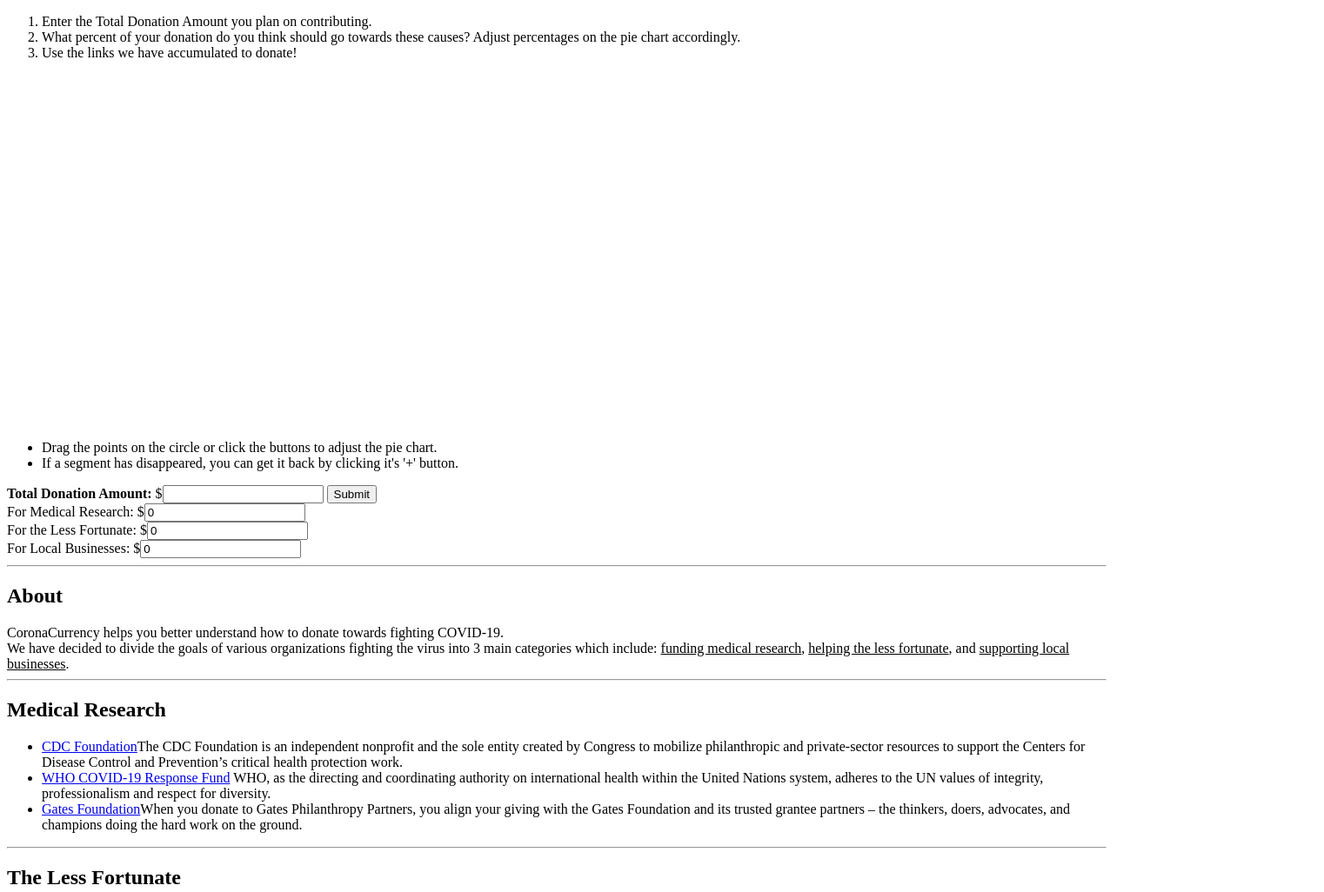
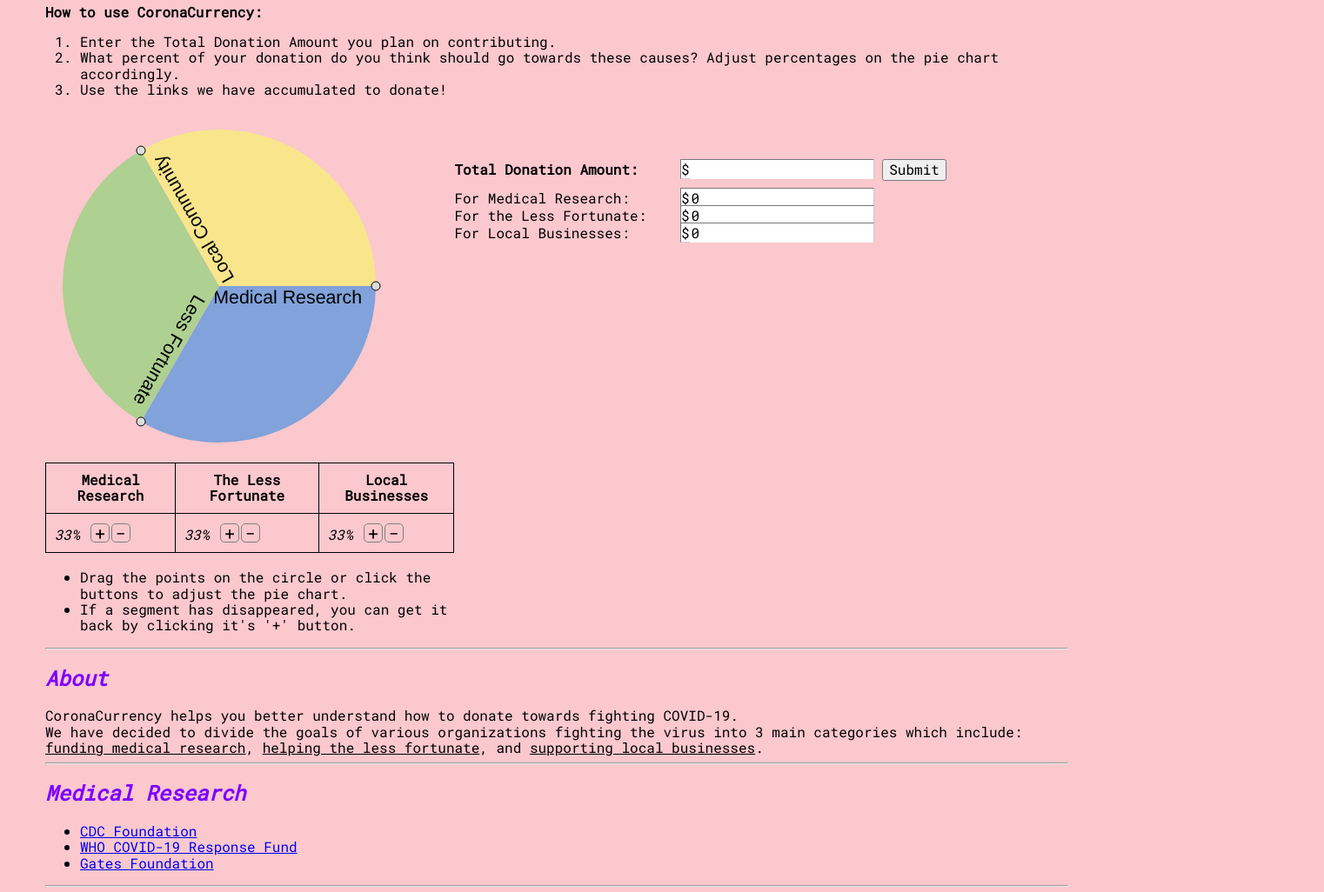
Before and after one commit to enochychang/Corona-Currency, a plain HTML site: page index.html in a window 1280 px wide. Shown: the part 548-1574 px from the top of the page at 87% size, 1522 px wide, since content can reach past the window. Drawn offline with Linux system fonts and the light colour scheme; the site is published under a folder, as on GitHub Pages, so addresses that start at the root find nothing.

Commit message:
file source

```diff
--- a/index.html
+++ b/index.html
@@ -8,11 +8,11 @@
 
     <!-- import the webpage's stylesheet -->
     <!--     <link rel="stylesheet" href="/reset.css"> -->
-    <link rel="stylesheet" href="/style.css">
+    <link rel="stylesheet" href="style.css">
 
     <!-- import the webpage's javascript file -->
-    <script src="/draggable-piechart.js"></script>
-    <script src="/script.js" defer></script>
+    <script src="draggable-piechart.js"></script>
+    <script src="script.js" defer></script>
 <!--  something new for hover link modal -->
 
 
```
